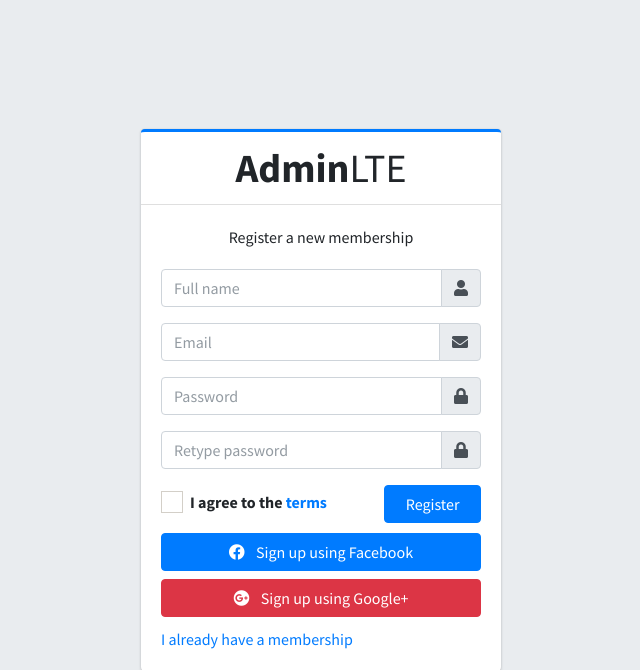
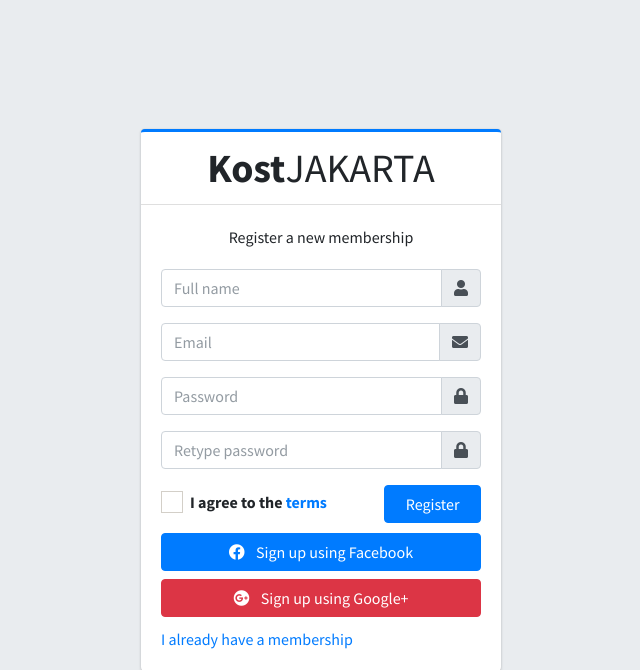
Before and after one commit to AripBudiman12/kost-jakarta, a CodeIgniter app: page /kost-jakarta/autentifikasi/registrasi in a window 1280 px wide. Shown: the top 670 px of the page, without its empty margins (319-959 px from the left). Run offline with CodeIgniter, Linux system fonts and the light colour scheme; some libraries are stand-ins or nearby versions.

Commit message:
membetulkan path aute_header dan aute_footer

```diff
--- a/application/views/autentifikasi/registrasi.php
+++ b/application/views/autentifikasi/registrasi.php
@@ -3,37 +3,45 @@
 <div class="register-box">
     <div class="card card-outline card-primary">
         <div class="card-header text-center">
-            <a href="assets/lte/index2.html" class="h1"><b>Admin</b>LTE</a>
+            <a href="<?= base_url('home') ?>" class="h1"><b>Kost</b>JAKARTA</a>
         </div>
         <div class="card-body">
             <p class="login-box-msg">Register a new membership</p>
-            <form action="../../index.html" method="post">
+            <form action="<?php base_url('autentifikasi/registrasi') ?>" method="post">
+                <!-- nama -->
                 <div class="input-group mb-3">
-                  <input type="text" class="form-control" placeholder="Full name">
+                  <input type="text" class="form-control" placeholder="Full name" id="nama"
+                  name="nama" value="<?= set_value('nama'); ?>" required>
                     <div class="input-group-append">
                         <div class="input-group-text">
                             <span class="fas fa-user"></span>
                         </div>
                     </div>
                 </div>
+                <!-- email -->
                 <div class="input-group mb-3">
-                  <input type="email" class="form-control" placeholder="Email">
+                  <input type="email" class="form-control" placeholder="Email" id="email"
+                  name="email" value="<?= set_value('email') ?>" required>
                     <div class="input-group-append">
                         <div class="input-group-text">
                           <span class="fas fa-envelope"></span>
                         </div>
                     </div>
                 </div>
+                <!-- password -->
                 <div class="input-group mb-3">
-                  <input type="password" class="form-control" placeholder="Password">
+                  <input type="password" class="form-control" placeholder="Password" id="password1"
+                  name="password1" required>
                     <div class="input-group-append">
                         <div class="input-group-text">
                           <span class="fas fa-lock"></span>
                         </div>
                     </div>
                 </div>
+                <!-- ulang password -->
                 <div class="input-group mb-3">
-                  <input type="password" class="form-control" placeholder="Retype password">
+                  <input type="password" class="form-control" placeholder="Retype password" id="password2"
+                  name="password2" required>
                     <div class="input-group-append">
                         <div class="input-group-text">
                           <span class="fas fa-lock"></span>
--- a/application/views/templates/aute_footer.php
+++ b/application/views/templates/aute_footer.php
@@ -1,7 +1,7 @@
-<script src="assets/lte/plugins/jquery/jquery.min.js"></script>
+<script src="<?= base_url('assets/'); ?>lte/plugins/jquery/jquery.min.js"></script>
 
-<script src="assets/lte/plugins/bootstrap/js/bootstrap.bundle.min.js"></script>
+<script src="<?= base_url('assets/'); ?>lte/plugins/bootstrap/js/bootstrap.bundle.min.js"></script>
 
-<script src="assets/lte/dist/js/adminlte.min.js?v=3.2.0"></script>
+<script src="<?= base_url('assets/'); ?>lte/dist/js/adminlte.min.js?v=3.2.0"></script>
 </body>
 </html>
--- a/application/views/templates/aute_header.php
+++ b/application/views/templates/aute_header.php
@@ -7,9 +7,9 @@
 
 <link rel="stylesheet" href="https://fonts.googleapis.com/css?family=Source+Sans+Pro:300,400,400i,700&display=fallback">
 
-<link rel="stylesheet" href="assets/lte/plugins/fontawesome-free/css/all.min.css">
+<link rel="stylesheet" href="<?= base_url('assets/'); ?>lte/plugins/fontawesome-free/css/all.min.css">
 
-<link rel="stylesheet" href="assets/lte/plugins/icheck-bootstrap/icheck-bootstrap.min.css">
+<link rel="stylesheet" href="<?= base_url('assets/'); ?>lte/plugins/icheck-bootstrap/icheck-bootstrap.min.css">
 
-<link rel="stylesheet" href="assets/lte/dist/css/adminlte.min.css?v=3.2.0">
+<link rel="stylesheet" href="<?= base_url('assets/'); ?>lte/dist/css/adminlte.min.css?v=3.2.0">
 </head>
```
